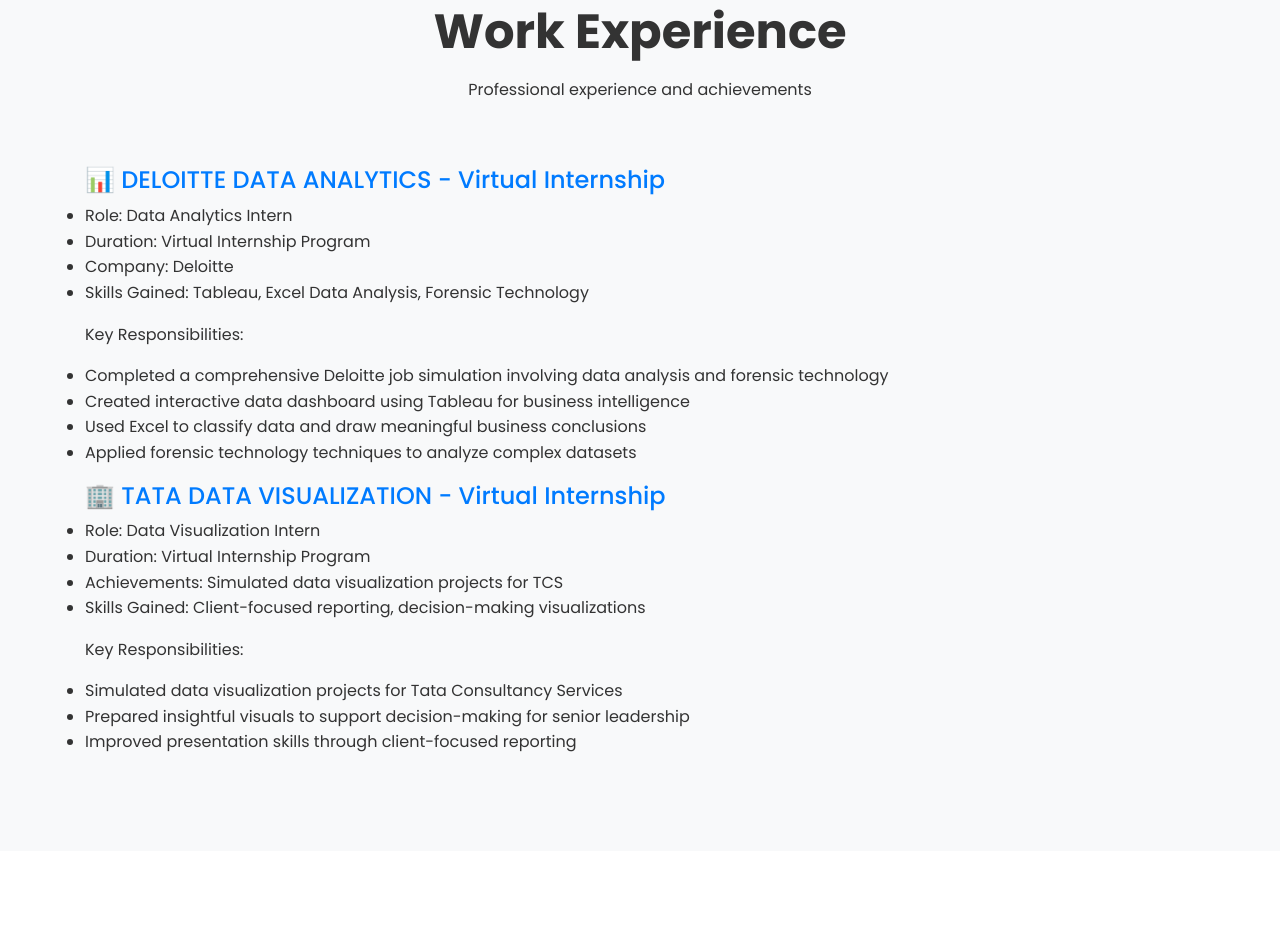
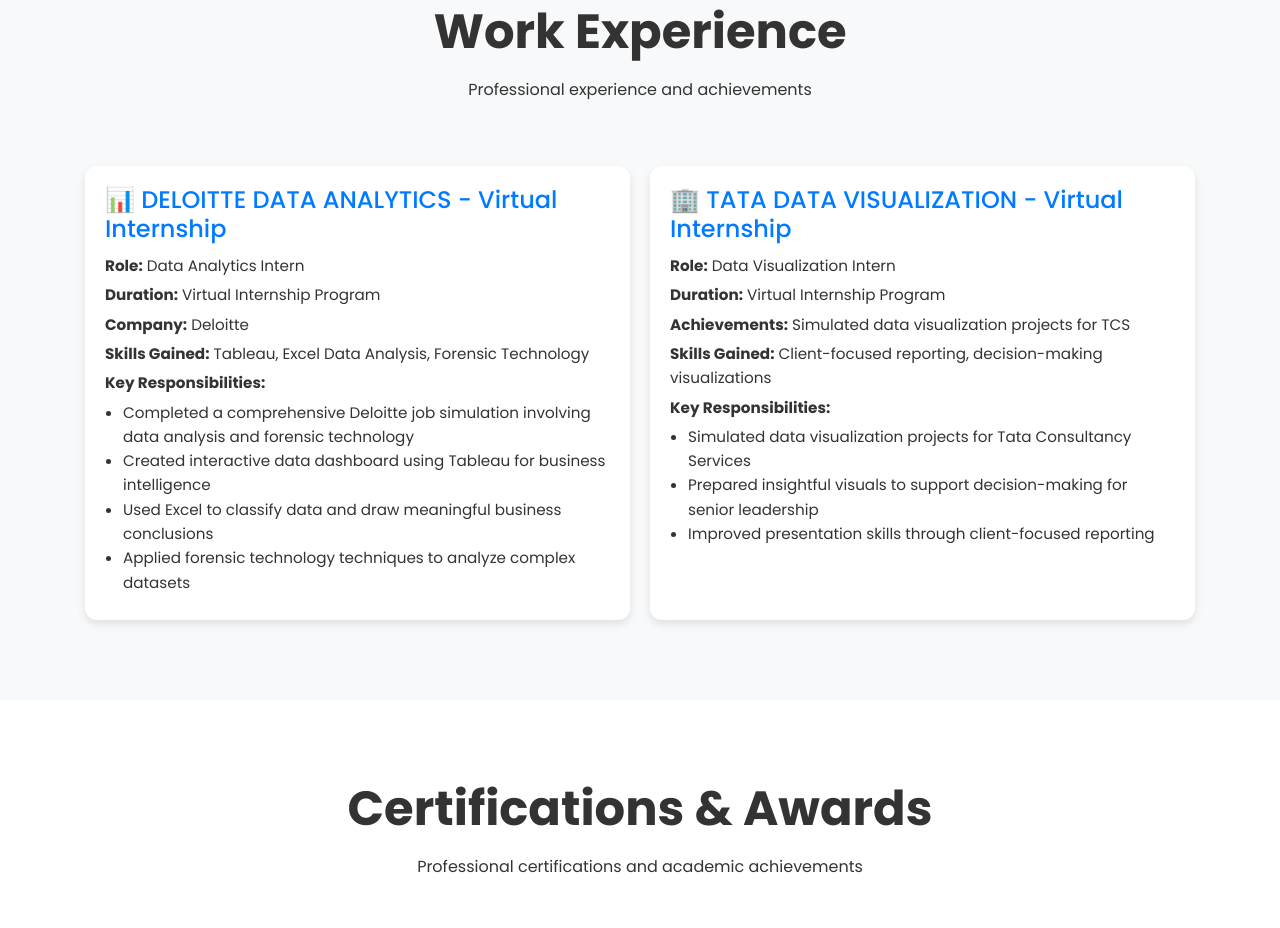
Before and after one commit to shhruthii/shhruthii.github.io, a plain HTML site: page index.html in a window 1280 px wide. Shown: the part 3848-4776 px from the top of the page. Drawn offline with nearby package versions, Linux system fonts and the light colour scheme.

Commit message:
Update index.html

```diff
--- a/index.html
+++ b/index.html
@@ -585,19 +585,17 @@ background-repeat: no-repeat;
       <p>Professional experience and achievements</p>
     </div>
 
+    <!-- Experience Grid (Side-by-Side like Certifications) -->
     <div class="experience-grid">
+
       <!-- Deloitte Experience -->
       <div class="experience-card">
-                <h4><a href="https://www.theforage.com/completion-certificates/9PBTqmSxAf6zZTseP/io9DzWKe3PTsiS6GG_9PBTqmSxAf6zZTseP_gyNshKsrkbPkt49yp_1758047786611_completion_certificate.pdf" target="_blank"> 📊 DELOITTE DATA ANALYTICS - Virtual Internship</a></h4>
-
-                <ul class="experience-details">
-                    <li><span>Role:</span> <span>Data Analytics Intern</span></li>
-                    <li><span>Duration:</span> <span>Virtual Internship Program</span></li>
-                    <li><span>Company:</span> <span>Deloitte</span></li>
-                    <li><span>Skills Gained:</span> <span>Tableau, Excel Data Analysis, Forensic Technology</span></li>
-                </ul>
-
-                <p class="responsibilities-title">Key Responsibilities:</p>
+        <h4><a href="https://www.theforage.com/completion-certificates/9PBTqmSxAf6zZTseP/io9DzWKe3PTsiS6GG_9PBTqmSxAf6zZTseP_gyNshKsrkbPkt49yp_1758047786611_completion_certificate.pdf" target="_blank">📊 DELOITTE DATA ANALYTICS - Virtual Internship</a></h4>
+        <p><strong>Role:</strong> Data Analytics Intern</p>
+        <p><strong>Duration:</strong> Virtual Internship Program</p>
+        <p><strong>Company:</strong> Deloitte</p>
+        <p><strong>Skills Gained:</strong> Tableau, Excel Data Analysis, Forensic Technology</p>
+        <p class="responsibilities-title"><strong>Key Responsibilities:</strong></p>
         <ul class="responsibilities-list">
           <li>Completed a comprehensive Deloitte job simulation involving data analysis and forensic technology</li>
           <li>Created interactive data dashboard using Tableau for business intelligence</li>
@@ -608,25 +606,57 @@ background-repeat: no-repeat;
 
       <!-- Tata Experience -->
       <div class="experience-card">
-                <h4><a href="https://forage-uploads-prod.s3.amazonaws.com/completion-certificates/Tata/MyXvBcppsW2FkNYCX_Tata%20Group_gyNshKsrkbPkt49yp_1718955217906_completion_certificate.pdf" target="_blank"> 🏢 TATA DATA VISUALIZATION - Virtual Internship</a></h4>
-
-                <ul class="experience-details">
-                    <li><span>Role:</span> <span>Data Visualization Intern</span></li>
-                    <li><span>Duration:</span> <span>Virtual Internship Program</span></li>
-                    <li><span>Achievements:</span> <span>Simulated data visualization projects for TCS</span></li>
-                    <li><span>Skills Gained:</span> <span>Client-focused reporting, decision-making visualizations</span></li>
-                </ul>
-
-                <p class="responsibilities-title">Key Responsibilities:</p>
+        <h4><a href="https://forage-uploads-prod.s3.amazonaws.com/completion-certificates/Tata/MyXvBcppsW2FkNYCX_Tata%20Group_gyNshKsrkbPkt49yp_1718955217906_completion_certificate.pdf" target="_blank">🏢 TATA DATA VISUALIZATION - Virtual Internship</a></h4>
+        <p><strong>Role:</strong> Data Visualization Intern</p>
+        <p><strong>Duration:</strong> Virtual Internship Program</p>
+        <p><strong>Achievements:</strong> Simulated data visualization projects for TCS</p>
+        <p><strong>Skills Gained:</strong> Client-focused reporting, decision-making visualizations</p>
+        <p class="responsibilities-title"><strong>Key Responsibilities:</strong></p>
         <ul class="responsibilities-list">
           <li>Simulated data visualization projects for Tata Consultancy Services</li>
           <li>Prepared insightful visuals to support decision-making for senior leadership</li>
           <li>Improved presentation skills through client-focused reporting</li>
         </ul>
       </div>
+
     </div>
   </div>
 </section>
+
+<!-- Add CSS (same style as certs but landscape-friendly) -->
+<style>
+.experience-grid {
+  display: grid;
+  grid-template-columns: repeat(auto-fit, minmax(400px, 1fr));
+  gap: 20px;
+  margin-top: 20px;
+}
+
+.experience-card {
+  background: #fff;
+  border-radius: 12px;
+  box-shadow: 0 4px 8px rgba(0,0,0,0.1);
+  padding: 20px;
+  transition: transform 0.2s ease-in-out;
+}
+
+.experience-card:hover {
+  transform: translateY(-5px);
+}
+
+.experience-card h4 {
+  margin-bottom: 10px;
+}
+
+.experience-card p, .experience-card ul {
+  margin: 5px 0;
+  font-size: 0.95rem;
+}
+
+.experience-card ul {
+  padding-left: 18px;
+}
+</style>
 
 
     <!-- Certifications Section -->
```
Lines whose indentation alone changed are shown as unchanged.
